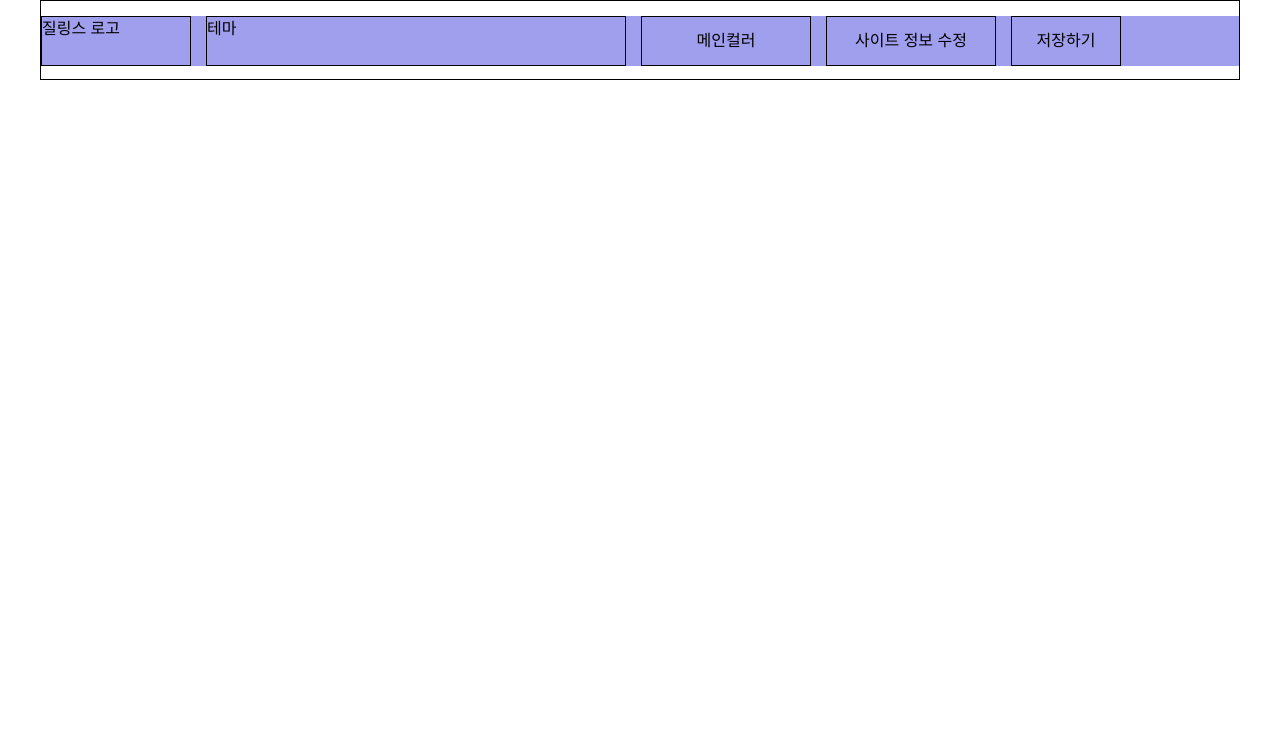
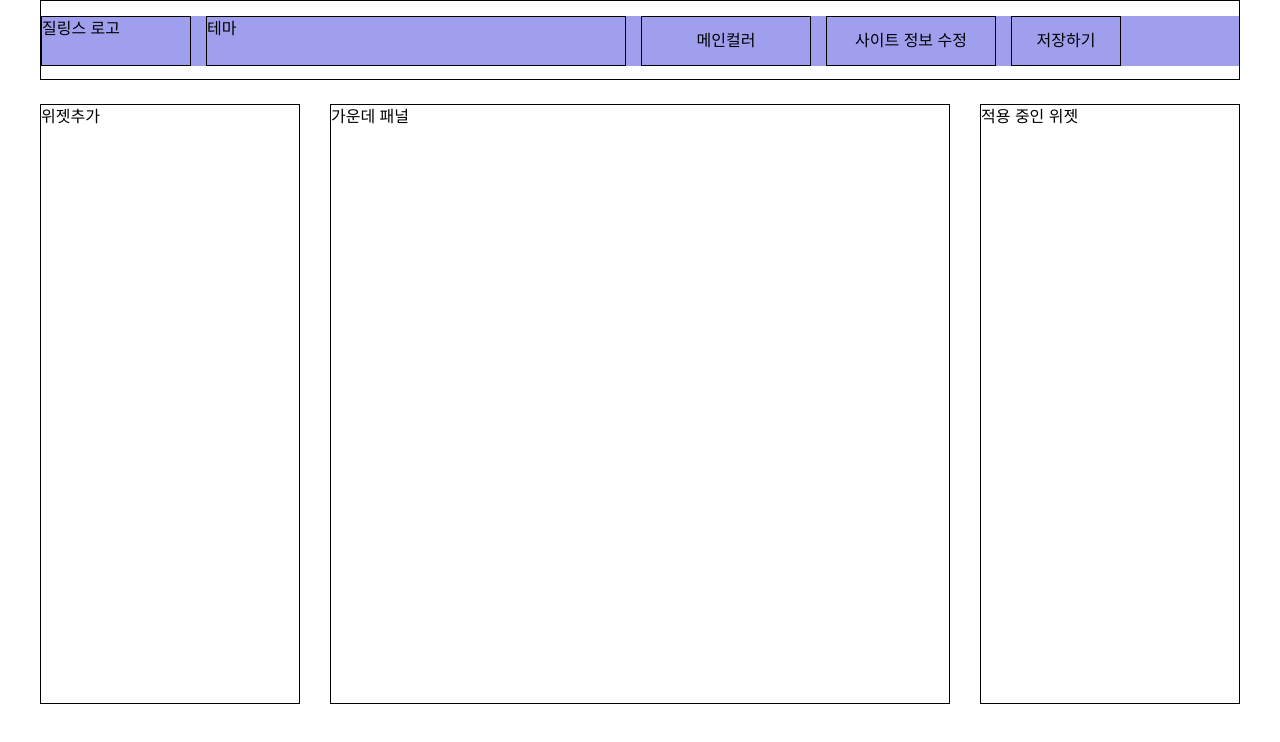
Before and after one commit to boyon99/TEAM-INTRO-FE, a Next.js app: page /builder in a window 1280 px wide. Shown: the top 742 px of the page. Built offline with nearby package versions, Linux system fonts and the light colour scheme.

Commit message:
feat: panel 레이아웃 적용

```diff
--- /dev/null
+++ b/src/components/buider/LeftPanel/index.tsx
@@ -0,0 +1,9 @@
+import React from "react";
+
+export default function LeftPanel() {
+  return (
+    <div className="border w-[260px] h-[600px] ml-[40px] mt-[24px]">
+      위젯추가
+    </div>
+  );
+}
--- /dev/null
+++ b/src/components/buider/MiddlePanel/index.tsx
@@ -0,0 +1,9 @@
+import React from "react";
+
+export default function MiddlePanel() {
+  return (
+    <div className="border w-[620px] h-[600px] ml-[30px] mt-[24px]">
+      가운데 패널
+    </div>
+  );
+}
--- /dev/null
+++ b/src/components/buider/RightPanel/index.tsx
@@ -0,0 +1,9 @@
+import React from "react";
+
+export default function RightPanel() {
+  return (
+    <div className="border w-[260px] h-[600px] ml-[30px] mt-[24px]">
+      적용 중인 위젯
+    </div>
+  );
+}
--- a/src/pages/builder/index.tsx
+++ b/src/pages/builder/index.tsx
@@ -1,4 +1,7 @@
+import LeftPanel from "@/components/buider/LeftPanel";
 import MainColor from "@/components/buider/MainColor";
+import MiddlePanel from "@/components/buider/MiddlePanel";
+import RightPanel from "@/components/buider/RightPanel";
 import TopBar from "@/components/buider/TopBar";
 import React, { useState } from "react";
 
@@ -6,6 +9,11 @@ export default function Builder() {
   return (
     <>
       <TopBar />
+      <div className="flex">
+        <LeftPanel />
+        <MiddlePanel />
+        <RightPanel />
+      </div>
     </>
   );
 }
```
